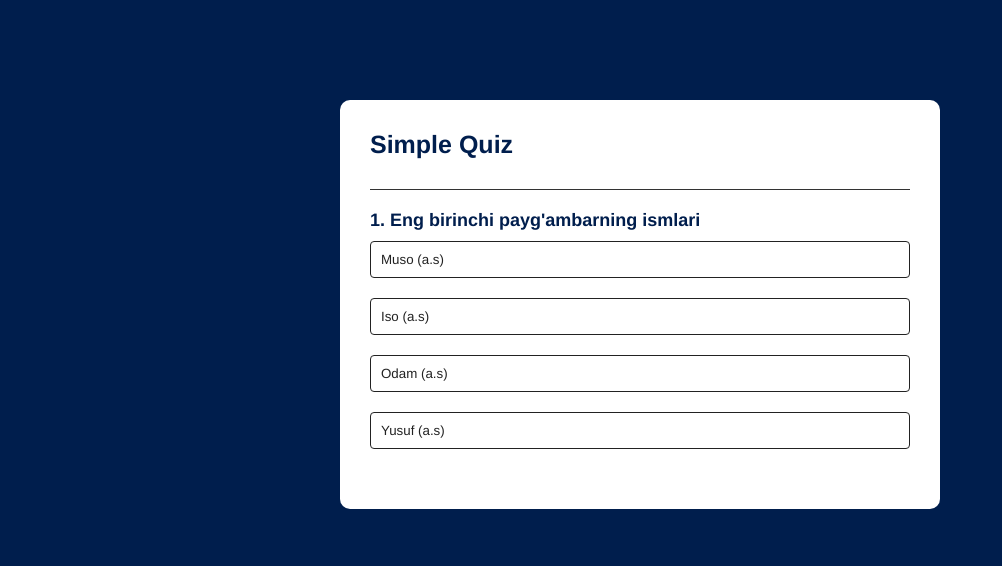
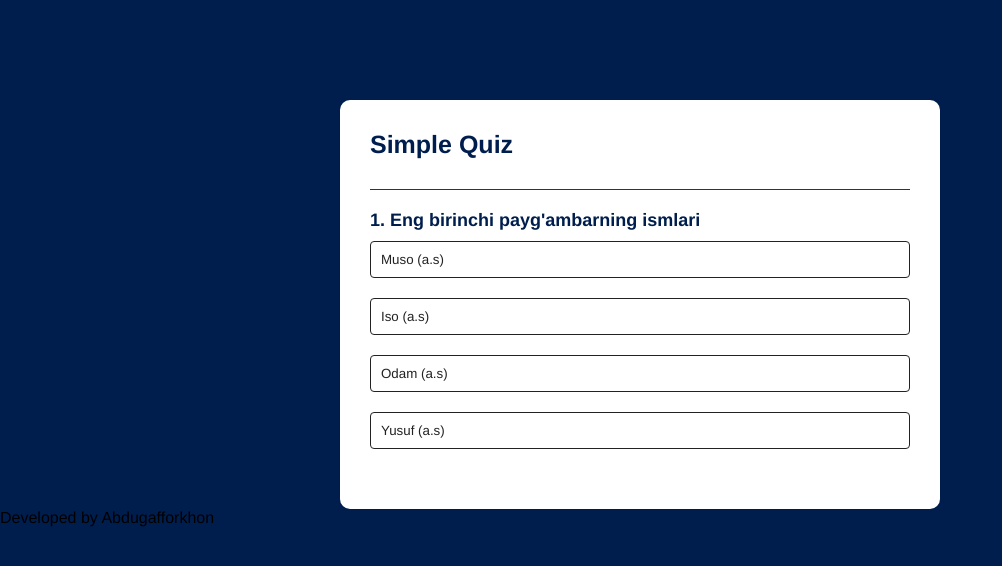
Before and after one commit to Mhlfka/Quiz-app, a plain HTML site: page Quiz app/index.html in a window 1280 px wide. Shown: the whole page, without its empty margins (0-1002 px from the left). Drawn offline with Linux system fonts and the light colour scheme.

Commit message:
Update index.html

```diff
--- a/Quiz app/index.html
+++ b/Quiz app/index.html
@@ -18,7 +18,7 @@
             <button id = "next-btn">NEXT</button>
         </div>
     </div>
-
+    <p>Developed by Abdugafforkhon</p>
     <script src="./script.js"></script>
 </body>
 </html>
```
